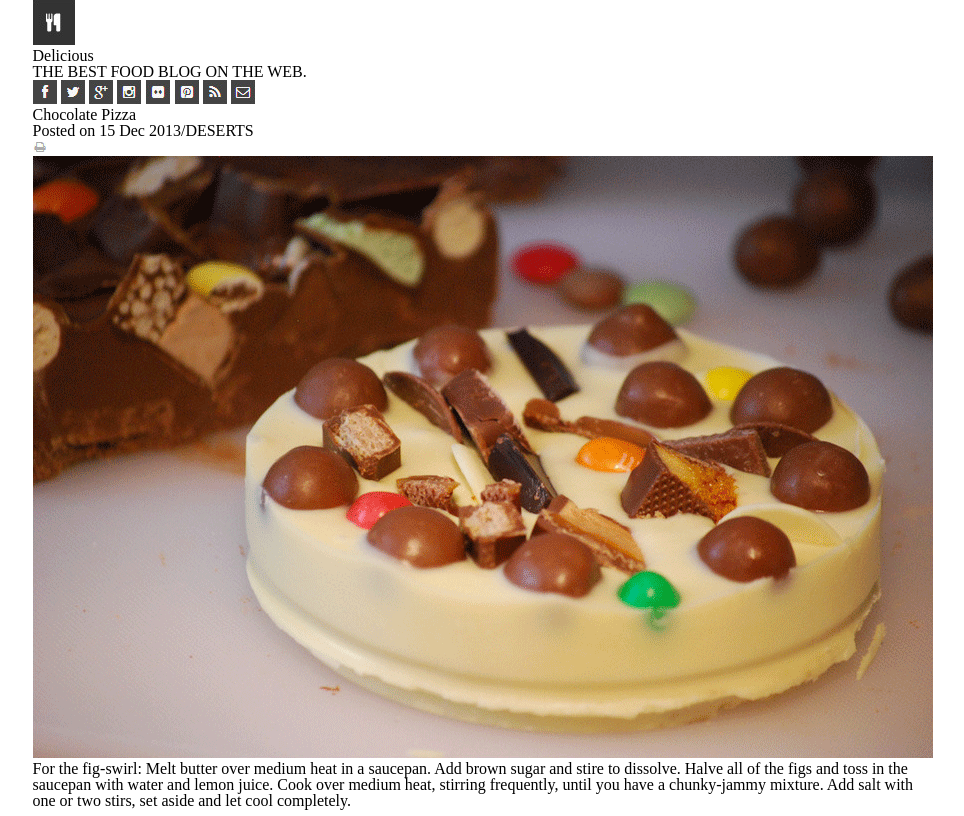
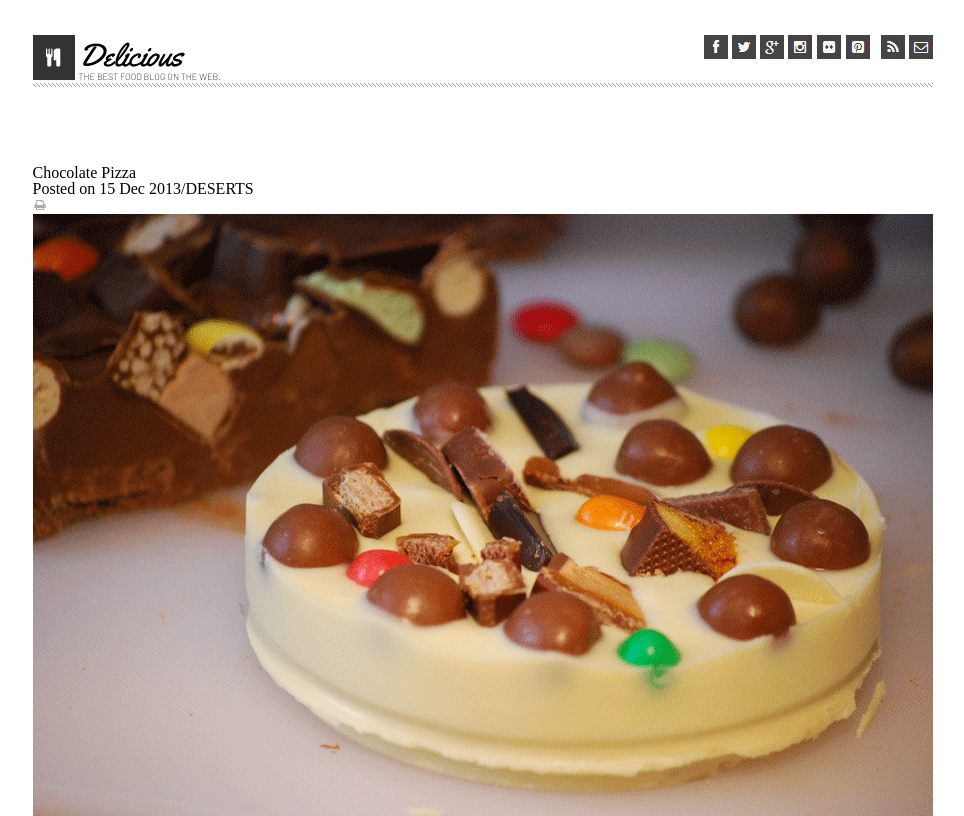
Before and after one commit to Brutalism-1331/chocolate-pizza, a plain HTML site: page index.html in a window 1280 px wide. Shown: the top 816 px of the page, without its empty margins (146-1110 px from the left). Drawn offline with Linux system fonts and the light colour scheme.

Commit message:
completed 50% of css

```diff
--- a/css/styles.css
+++ b/css/styles.css
@@ -6,9 +6,55 @@
 body{
   width: 900px;
  margin-left: 178.5px;
+ padding-top: 35px;
 }
 
 #line__break__top {
   background-color: black;
   background-image: url(/img/hr-img.png);
 }
+
+h2 {
+  font-family: 'Yellowtail', cursive;
+  font-size: xx-large;
+}
+
+#header__sub {
+  font-family: 'Barlow', sans-serif;
+  font-size: xx-small;
+}
+
+#header__left {
+  float: left;
+}
+
+#header__text {
+  display: inline-block;
+}
+
+#links {
+  float: right;
+}
+
+.line__break {
+  clear: both;
+  background-image: url(../img/hr-img.png);
+  display: block;
+  padding: 6px 0px;
+  margin: 20px 0px;
+ background-repeat: repeat-x;
+
+ width: 900px;
+}
+
+#link__7 {
+  padding-left: 7px;
+}
+
+/* #line__break__one {
+  margin-top: 60px;
+} */
+
+main {
+  padding-top: 50px;
+}
--- a/index.html
+++ b/index.html
@@ -3,15 +3,23 @@
 <head>
   <link rel="stylesheet" href="/css/reset.css">
   <link rel="stylesheet" href="/css/styles.css">
+  <link rel="preconnect" href="https://fonts.gstatic.com">
+<link href="https://fonts.googleapis.com/css2?family=Yellowtail&display=swap" rel="stylesheet">
+<link rel="preconnect" href="https://fonts.gstatic.com">
+<link href="https://fonts.googleapis.com/css2?family=Barlow:wght@200&display=swap" rel="stylesheet">
   <title>Chocolate Pizza</title>
 </head>
 <body>
   <header>
-    <img src="/img/logo.png" alt="">
-    <h2>Delicious</h2>
-    <h4 id="header__sub">THE BEST FOOD BLOG ON THE WEB.</h4>
-    <div>
-      <a href="https://www.facebook.com/">
+    <div id="header__left">
+      <img src="/img/logo.png" alt="">
+      <div id="header__text">
+      <h2>Delicious</h2>
+      <h4 id="header__sub">THE BEST FOOD BLOG ON THE WEB.</h4>
+    </div>
+    </div>
+      <div id="links">
+        <a href="https://www.facebook.com/">
       <img src="/img/fb-icon.png" alt="Icon for Facebook"></a>
       <a href="https://www.twitter.com/">
       <img src="/img/twit-icon.png" alt="Icon for Twitter"></a>
@@ -24,16 +32,16 @@
       <a href="https://www.pinterest.com/">
       <img src="/img/pint-icon.png" alt="Icon for Pinterest"></a>
       <a href="/">
-      <img src="/img/rss-icon.png" alt="Icon for Facebook"></a>
+      <img id="link__7" src="/img/rss-icon.png" alt="Icon for Facebook"></a>
       <a href="mailto:ryan@codefellows.com">
       <img src="/img/mail-icon.png" alt="Icon for Facebook"></a>
     </div>
   </header>
-
+  <div id="line__break__one">
+    <!-- This will be that line that stretches the screen -->
+    <span class="line__break"></span>
+  </div>
   <main>
-    <div id="line__break__top">
-      <!-- This will be that line that stretches the screen -->
-    </div>
     <h1>Chocolate Pizza</h1>
     <!-- need to adjust the margin between these two -->
     <h4>Posted on 15 Dec 2013/DESERTS</h4>
@@ -75,8 +83,9 @@
       <li>1 cup honey roasted pecans, roughly chopped</li>
     </ul>
   </div>
-  <div id="line__break__bottom">
+  <div>
     <!-- div for the line break at the bottom -->
+    <span class="line__break"></span>
   </div>
   <div id="author__info">
     <img src="/img/van-pic.png" alt="Profile Picture for Vanessa">
```
